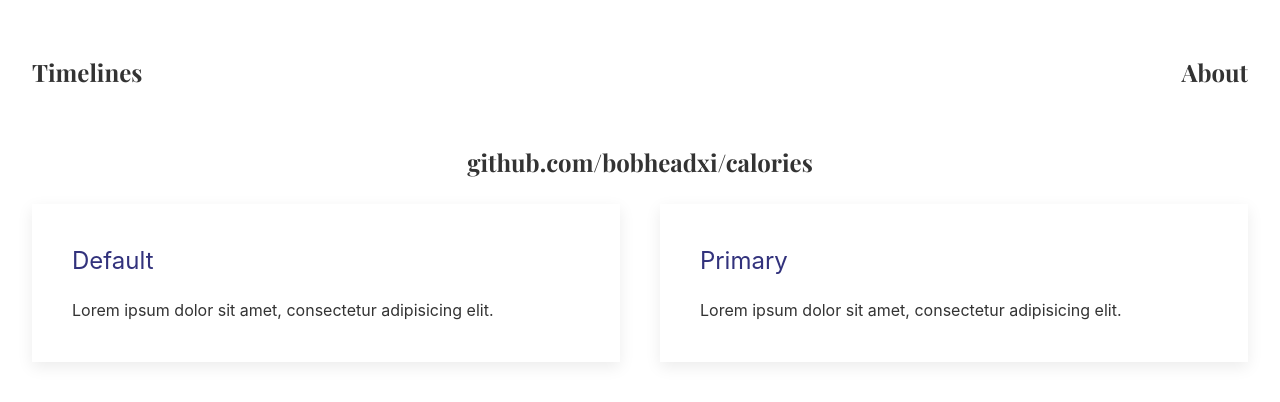
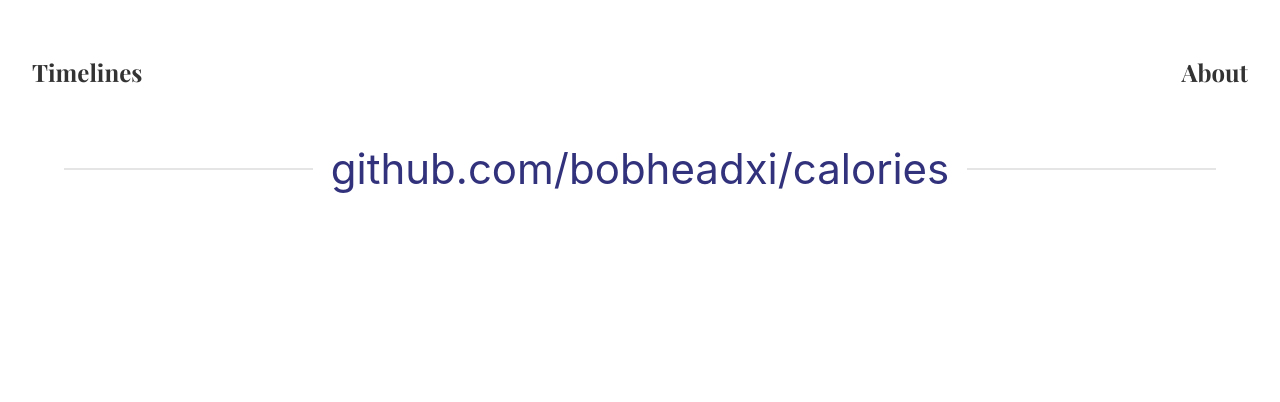
Before and after one commit to bobheadxi/timelines, a React (Create React App) app in the folder web/: page /github.com/bobheadxi/calories in a window 1280 px wide. Shown: the top 402 px of the page. Built offline with nearby package versions, Linux system fonts and the light colour scheme.

Commit message:
web: adjust styles

```diff
--- a/web/src/pages/Home/Home.tsx
+++ b/web/src/pages/Home/Home.tsx
@@ -12,11 +12,12 @@
     return (
       <div >
         <Nav noTitles={true} location={location} />
-        <div className="margin-sides-l">
+        <div>
           <header className="flex ai-center jc-center ">
             <img src={banner} alt="banner" height="100px" width="85%" />
           </header>
 
+          <div className="margin-sides-xxl">
             <div
               className="uk-child-width-1-2@s uk-grid-match"
               data-uk-scrollspy="target: > div; cls:uk-animation-fade; delay: 50"
@@ -42,6 +43,7 @@
             </div>
           </div>
         </div>
+      </div>
     );
   }
 }
--- a/web/src/pages/Timeline/Timeline.tsx
+++ b/web/src/pages/Timeline/Timeline.tsx
@@ -18,28 +18,12 @@
     const { host, owner, name } = this.props.match.params;
 
     return (
-      <div >
+      <div>
         <Nav location={location} />
-
-        <div className="text-center title title-m pad-bot-m">
-          {`${host}/${owner}/${name}`}
-        </div>
-
         <div className="margin-sides-l">
-          <div className="uk-child-width-1-2@s uk-grid-match " data-uk-grid>
-            <div>
-              <div className="uk-card uk-card-hover uk-card-default uk-card-body">
-                  <h3 className="uk-card-title">Default</h3>
-                  <p>Lorem ipsum dolor sit amet, consectetur adipisicing elit.</p>
-              </div>
-            </div>
-            <div>
-              <div className="uk-card uk-card-hover uk-card-default uk-card-body">
-                  <h3 className="uk-card-title">Primary</h3>
-                  <p>Lorem ipsum dolor sit amet, consectetur adipisicing elit.</p>
-              </div>
-            </div>
-          </div>
+          <h1 className="uk-heading-line uk-text-center pad-bot-l margin-sides-l">
+            <span>{`${host}/${owner}/${name}`}</span>
+          </h1>
         </div>
       </div>
     );
--- a/web/src/styles/utils/spacing.scss
+++ b/web/src/styles/utils/spacing.scss
@@ -62,6 +62,8 @@
     &-s { margin-left: $spacing-s; }
     &-m { margin-left: $spacing-m; }
     &-l { margin-left: $spacing-l; }
+    &-xl { margin-left: $spacing-xl; }
+    &-xxl { margin-left: $spacing-xxl; }
   }
 
   // right margin
@@ -70,6 +72,8 @@
     &-s { margin-right: $spacing-s; }
     &-m { margin-right: $spacing-m; }
     &-l { margin-right: $spacing-l; }
+    &-xl { margin-right: $spacing-xl; }
+    &-xxl { margin-right: $spacing-xxl; }
   }
 
   // top margin
```
Lines whose indentation alone changed are shown as unchanged.
